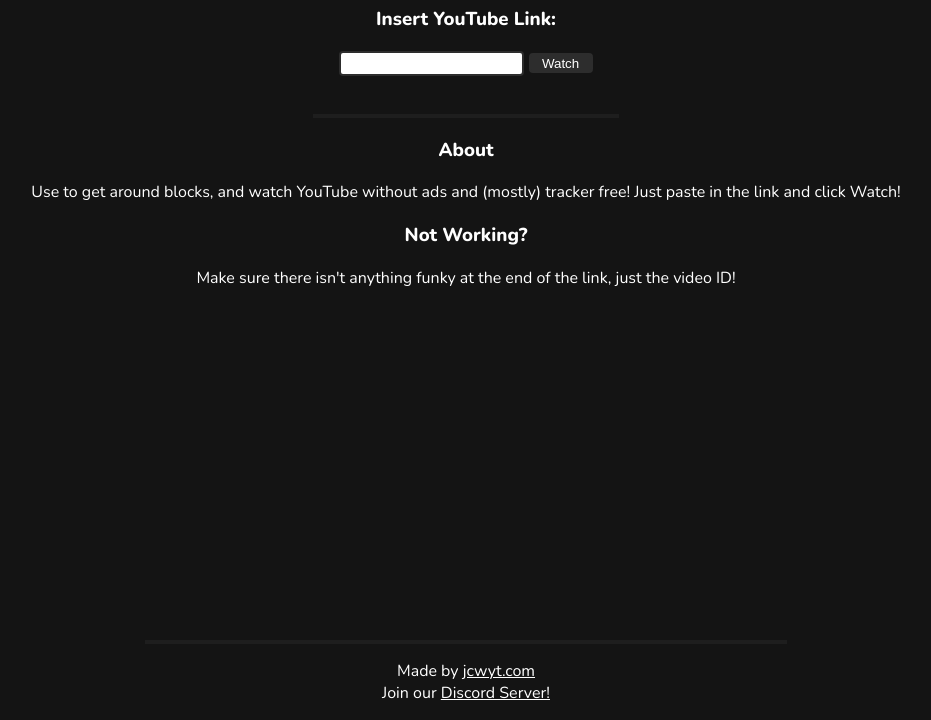
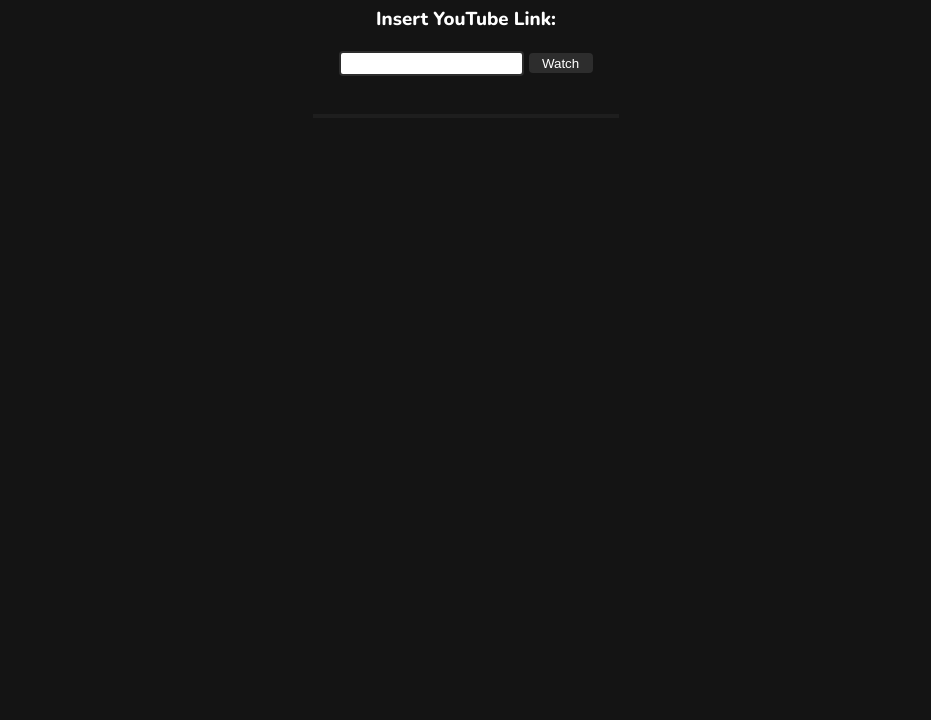
Before and after one commit to Sharp656/Sharp656.github.io, a plain HTML site: page index.html in a window 1280 px wide. Shown: the part 80-800 px from the top of the page, without its empty margins (174-1105 px from the left). Drawn offline with nearby package versions, Linux system fonts and the light colour scheme.

Commit message:
Update index.html

```diff
--- a/index.html
+++ b/index.html
@@ -2,7 +2,7 @@
 <html>
 
 <head>
-	<title>YouTube Unbl*cked</title>
+	<title>YouTube</title>
 	<meta charset="utf-8">
 	<meta name="viewport" content="width=device-width">
 	<link href="style.css" rel="stylesheet" type="text/css" />
@@ -23,7 +23,7 @@
 </head>
 
 <body>
-	<h1 class="center">YouTube Unbl*cked</h5>
+	<h1 class="center">YouTube</h5>
 		<div class=center>
 			<h3>Insert YouTube Link:</h3>
 			<input id="url" type="text" placeholder="" required>
@@ -32,13 +32,6 @@
   <br>
   <div id="instructions" class="center">
     <hr style="width:25% !important">
-    <h3>About</h3>
-    <p>Use to get around blocks, and watch YouTube without ads and (mostly) tracker free! Just paste in the link and click Watch!</p>
-    <h3>Not Working?</h3>
-    <p>Make sure there isn't anything funky at the end of the link, just the video ID!</p>
-
-
-
     </div>
 	<div id="video-holder-holder">
 		<div id="video-holder" class="center" style="display:none;">
@@ -48,11 +41,6 @@
 	</div>
   <hr class="space">
 </body>
-    <footer class="center">
-    	<br>
-      <hr>
-    	<p>Made by <a class="linelink" href="https://jcwyt.com" target="_blank">jcwyt.com</a><br>
-		Join our <a class="linelink" href="https://jcwyt.com/discord" target="_blank">Discord Server!</a></p>
     </footer>
 	<script src="script.js"></script>
 </html>
```
